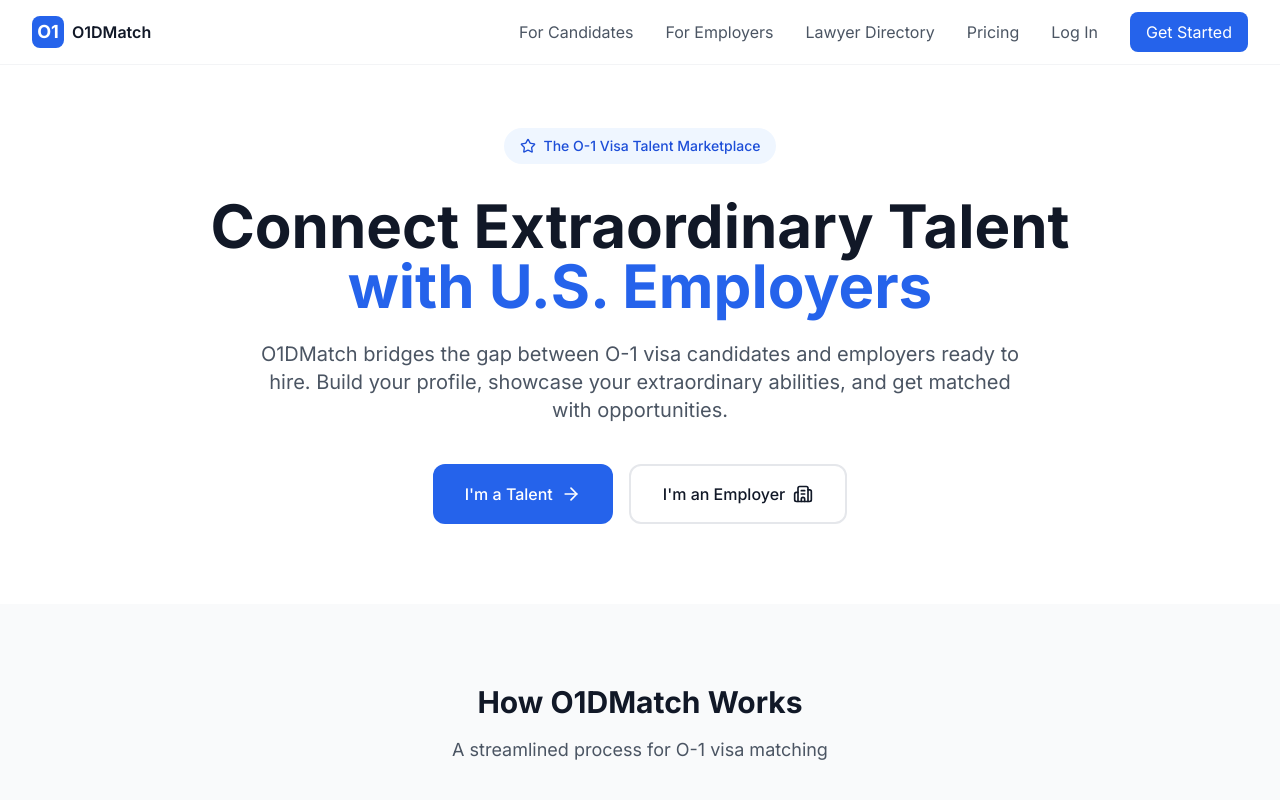
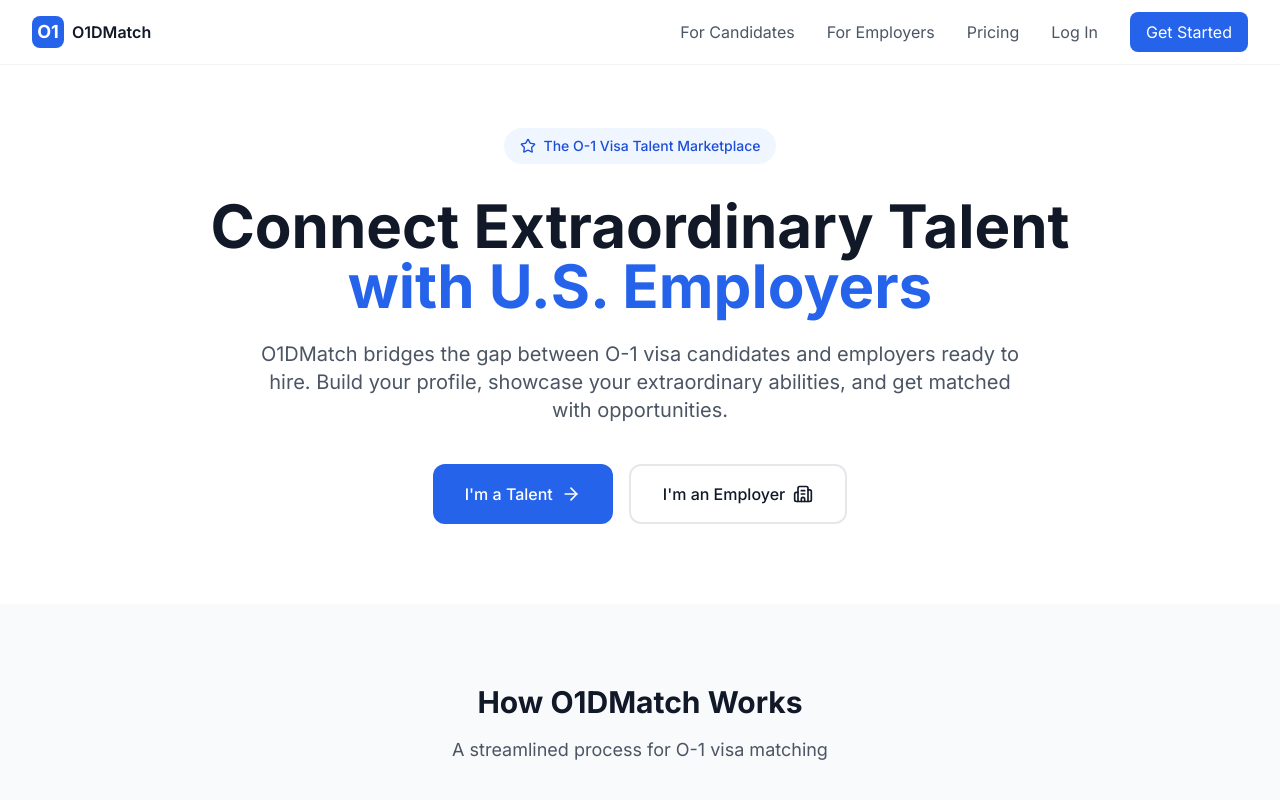
Before and after one commit to IGTA-Tech/o1dmatch, a Next.js app: page / in a window 1280 px wide. Shown: the top 800 px of the page. Built offline with nearby package versions, Linux system fonts and the light colour scheme; no server answers.

Commit message:
Navigation updated

```diff
--- a/src/components/Navbar.tsx
+++ b/src/components/Navbar.tsx
@@ -36,9 +36,9 @@ export default function Navbar() {
               <Link href="/how-it-works/employers" className={`py-2 hover:text-gray-900 ${pathname === "/how-it-works/employers"? "text-blue-600": "text-gray-600"}`}>
                 For Employers
               </Link>
-              <Link href="/lawyers" className={`py-2 hover:text-gray-900 ${pathname === "/lawyers"? "text-blue-600": "text-gray-600"}`}>
+              {/* <Link href="/lawyers" className={`py-2 hover:text-gray-900 ${pathname === "/lawyers"? "text-blue-600": "text-gray-600"}`}>
                 Lawyer Directory
-              </Link>
+              </Link> */}
               <Link href="/pricing" className={`py-2 hover:text-gray-900 ${pathname === "/pricing"? "text-blue-600": "text-gray-600"}`}>
                 Pricing
               </Link>
```
